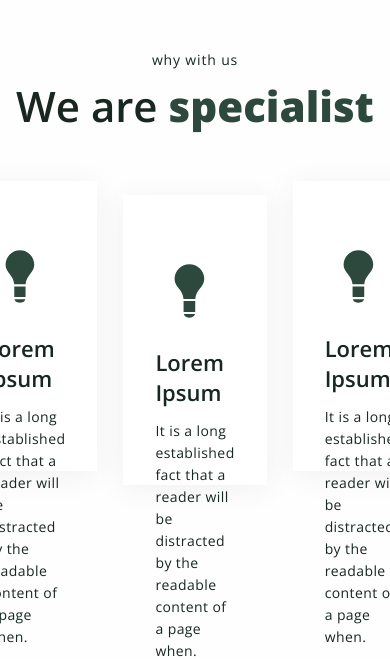
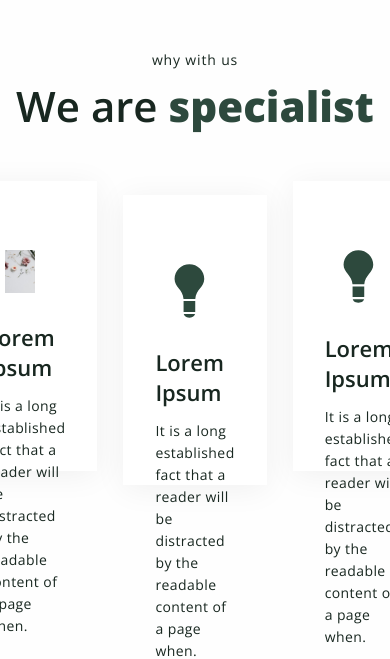
Before and after one commit to AbdulRejaJaelani/triartha, a PHP site: page / in a window 390 px wide; the page is wider, and only the part inside the window is pictured. Shown: the part 714-1373 px from the top of that part. Run offline with PHP 8.4, Linux system fonts and the light colour scheme.

Commit message:
Mobile lin ya

```diff
--- a/css/style.css
+++ b/css/style.css
@@ -72,6 +72,7 @@ body {
 }
 
 .img-hero-banner {
+    margin-right: -70px;
     width: auto;
     height: 355px;
 }
--- a/index.html
+++ b/index.html
@@ -87,7 +87,7 @@
         <!-- Specialist box start -->
         <div class="wrraper-box">
             <div class="box">
-                <img src="images/Vector.svg" alt="">
+                <img src="/home/galleryh/dev.app.my.id/Images/image5.png" alt="">
                 <p class="title-box">Lorem Ipsum</p>
                 <p class="text-box">It is a long established fact that a reader will be distracted by the readable content of a page when.</p>
             </div>
```
Also changed, not shown: tst1 1-1.png (added), tst1 1.png (added), 1 other file.
